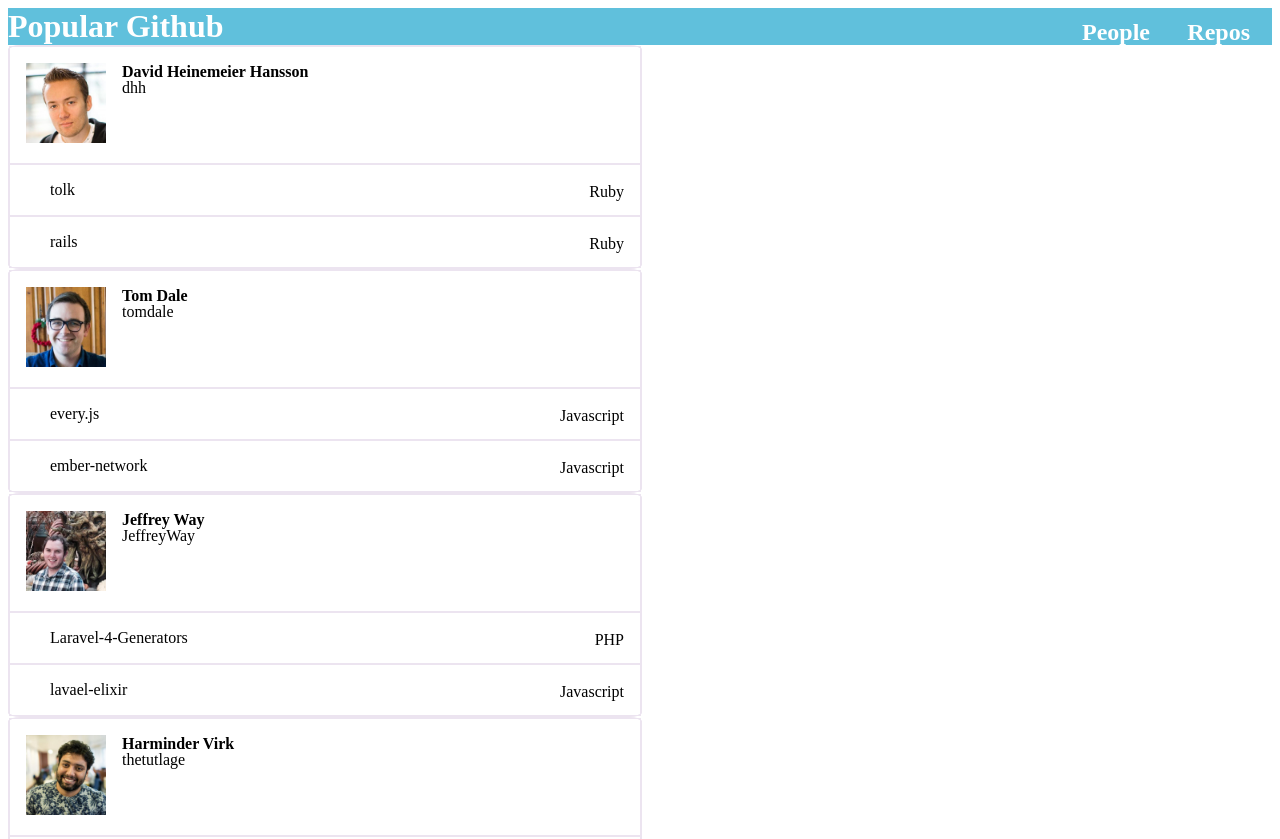
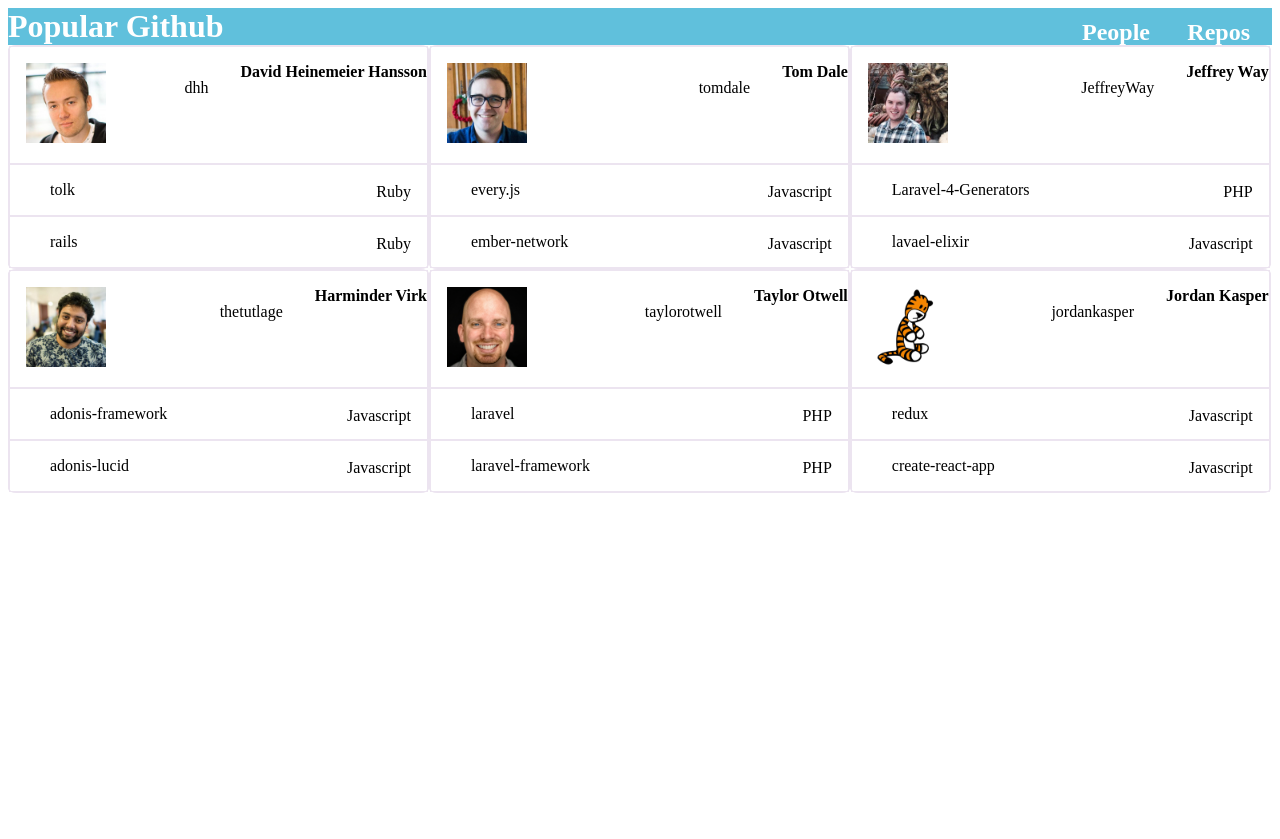
Before and after one commit to RCronin83/day3homework, a plain HTML site: page index.html in a window 1280 px wide. Shown: the top 839 px of the page. After the commit the page ends 800 px from the top, so only its background shows below. Drawn offline with Linux system fonts and the light colour scheme.

Commit message:
sections lined up

```diff
--- a/style.css
+++ b/style.css
@@ -10,13 +10,6 @@ h1, p {
 h1 {
   font-style:bold;
 }
-
-section {
-  display: inline-block;
-  width: 30%;
-
-}
-
 
 .people {
   float: right;
@@ -42,20 +35,19 @@ img {
 
 section {
   border: 1px solid rgb(236, 228, 240);
-  width: 50%;
+  width: 33.3%;
   border-radius: 2%;
-
+  box-sizing: border-box;
+  float: left;
 }
 .name {
   float: right;
-  position: absolute;
   margin-bottom: 0;
   font-weight: bold;
 }
 
 .username {
   float: right;
-  position: absolute;
   margin: 2em;
   margin-left: 0;
   padding: 0;
```
